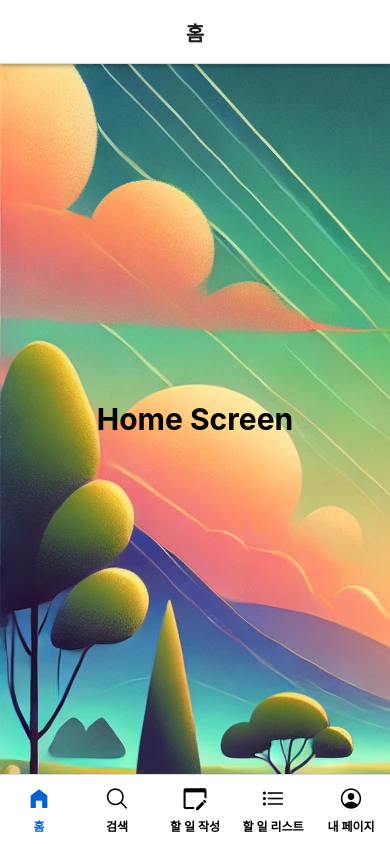
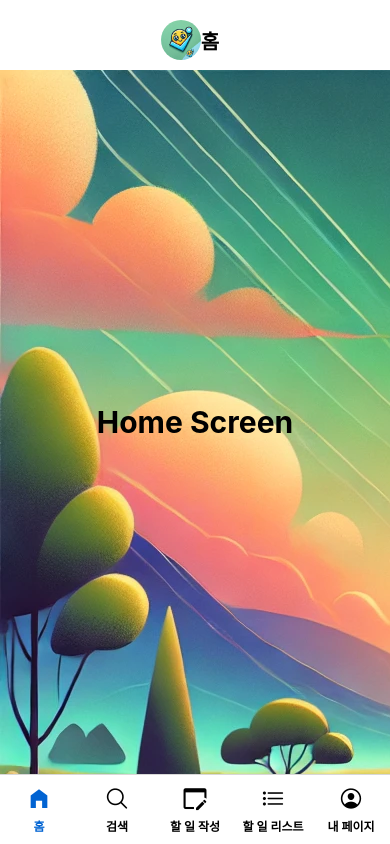
Before and after one commit to SangWon7242/tutorial-navigation-T, a React Native app: screen / in a window 390 px wide. Built offline with nearby package versions, Linux system fonts and the light colour scheme.

Commit message:
커스텀 헤더 반영

```diff
--- a/App.js
+++ b/App.js
@@ -1,19 +1,36 @@
-import { StatusBar } from "expo-status-bar";
-import React, {
-  useState,
-  useEffect,
-  useRef,
-  createContext,
-  useContext,
-} from "react";
+import React from "react";
 import { StyleSheet } from "react-native";
-import { NavigationContainer, useNavigation } from "@react-navigation/native";
-import { createNativeStackNavigator } from "@react-navigation/native-stack";
+import { NavigationContainer } from "@react-navigation/native";
 import { createBottomTabNavigator } from "@react-navigation/bottom-tabs";
 import tabConfig from "./config/tabConfig";
 import { TodosProvider } from "./components/TodosProvider";
+import { Text, View, SafeAreaView, StatusBar, Image } from "react-native";
 
 const Tab = createBottomTabNavigator();
+
+const CustomHeader = ({ title }) => {
+  return (
+    <>
+      <SafeAreaView style={styles.safeArea}>
+        {/* StatusBar 설정 추가 */}
+        <StatusBar barStyle="dark-content" backgroundColor="#fff" />
+        <View style={styles.headerContainer}>
+          <View style={styles.headerInner}>
+            <View style={styles.logoBox}>
+              <Image
+                source={require("./assets/images/logo.jpg")}
+                style={styles.logo}
+              />
+            </View>
+            <View style={styles.titleBox}>
+              <Text style={styles.headerTitle}>{title}</Text>
+            </View>
+          </View>
+        </View>
+      </SafeAreaView>
+    </>
+  );
+};
 
 export default function App() {
   // useTodosState 재렌더링이 되어 데이터가 유지 되지 않음
@@ -33,20 +50,6 @@ export default function App() {
       const IconComponent = routeConfig.iconCompnent;
 
       return <IconComponent name={iconName} size={size} color={color} />;
-    },
-    headerTitleAlign: "center",
-    headerTitleStyle: {
-      fontSize: 20,
-      fontWeight: "bold",
-    },
-    headerStyle: {
-      // Android
-      elevation: 8,
-      // iOS
-      shadowColor: "#000",
-      shadowOpacity: 0.3,
-      shadowOffset: { width: 0, height: 2 },
-      shadowRadius: 4,
     },
     tabBarActiveTintColor: "#0163d2",
     tabBarInactiveTintColor: "black",
@@ -70,7 +73,10 @@ export default function App() {
               key={routeConfig.name}
               name={routeConfig.name}
               component={routeConfig.component}
-              options={{ title: routeConfig.title }}
+              options={{
+                title: routeConfig.title,
+                header: () => <CustomHeader title={routeConfig.title} />,
+              }}
             />
           ))}
         </Tab.Navigator>
@@ -86,6 +92,41 @@ const styles = StyleSheet.create({
     alignItems: "center",
     justifyContent: "center",
   },
+  safeArea: {
+    backgroundColor: "#fff",
+  },
+  headerContainer: {
+    height: 60,
+    justifyContent: "center",
+    alignItems: "center",
+    marginTop: 10,
+  },
+  headerInner: {
+    flexDirection: "row",
+    alignItems: "center",
+  },
+  headerTitle: {
+    fontSize: 20,
+    fontWeight: "bold",
+  },
+  logoBox: {
+    flexGrow: 1,
+  },
+  logo: {
+    width: 40,
+    height: 40,
+    borderRadius: 20,
+    marginLeft: 10,
+  },
+  titleBox: {
+    flexGrow: 1,
+    alignItems: "flex-end",
+  },
+  headerTitle: {
+    fontSize: 20,
+    fontWeight: "bold",
+    marginRight: 20,
+  },
   text: {
     fontSize: 30,
     fontWeight: "bold",
--- a/components/TodosProvider.js
+++ b/components/TodosProvider.js
@@ -1,4 +1,4 @@
-import React, { createContext, useState, useEffect, useRef } from "react";
+import React, { createContext, useState, useRef } from "react";
 import { dateToStr } from "../utils/utils";
 import testTodo from "./TodosTestData";
 
```
Also changed, not shown: assets/images/logo.jpg (added).
